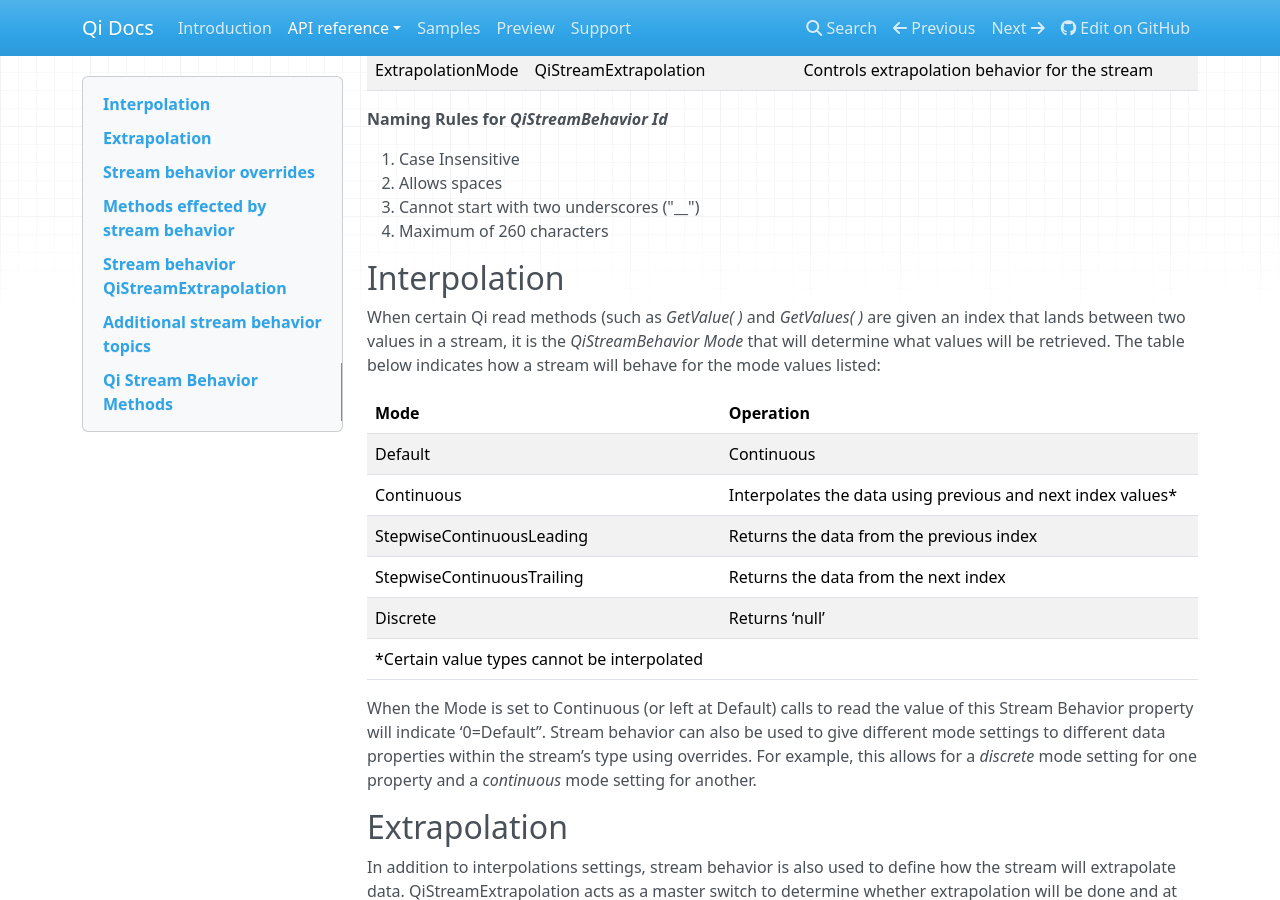
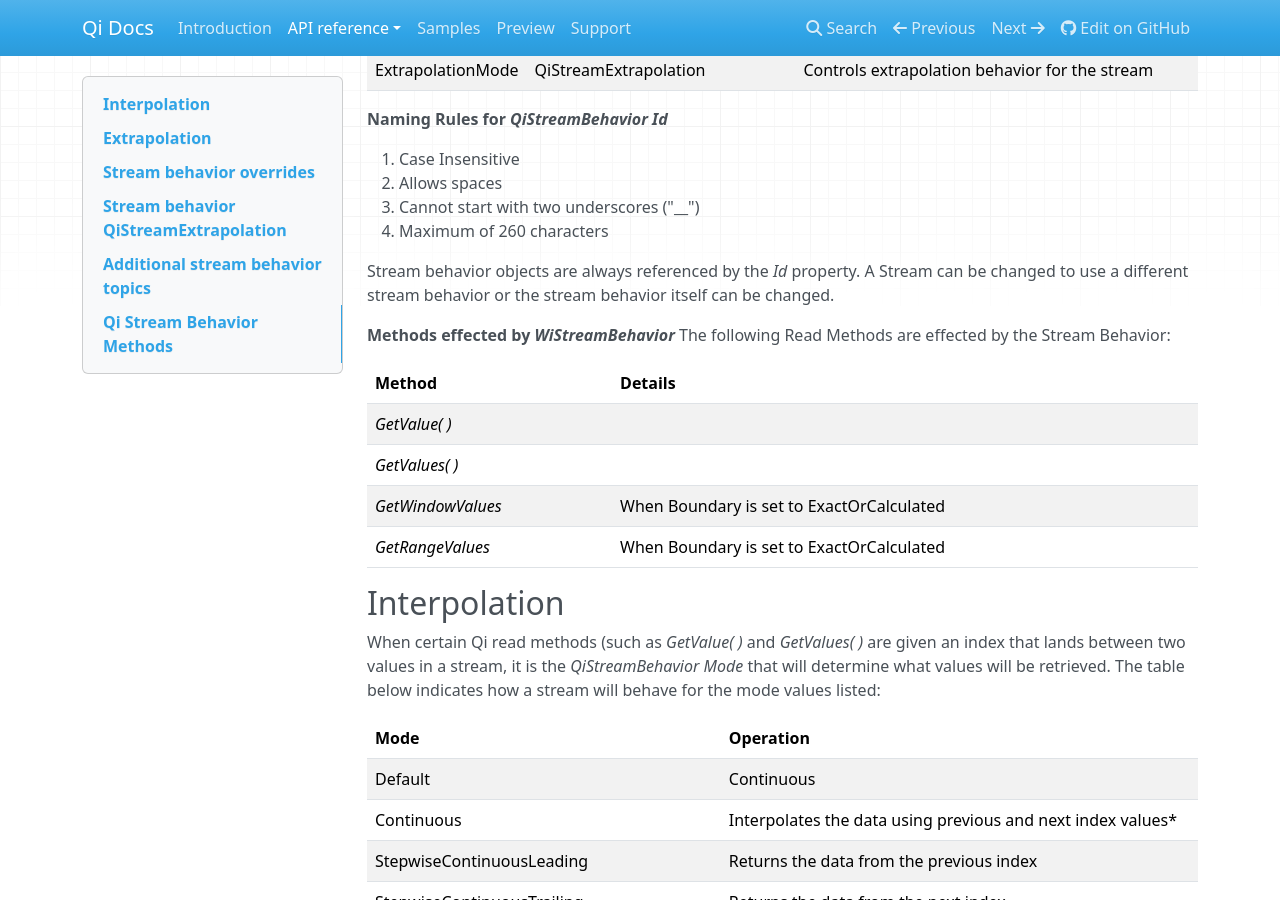
Before and after one commit to ssuryanarayanan/Qi-Docs, an MkDocs documentation site: the page built from docs/QiStreamBehaviors.md, in a window 1280 px wide and 900 px high, scrolled down 503 px. Built offline with MkDocs 1.6.1, drawn with Linux system fonts in a browser that asks for light colours; nearby versions of some CDN libraries; old or Windows-style settings are respelled for this version of MkDocs; some of the changed text lies outside the part shown.

Commit message:
Update QiStreamBehaviors.md

```diff
--- a/docs/QiStreamBehaviors.md
+++ b/docs/QiStreamBehaviors.md
@@ -16,6 +16,18 @@
 2.	Allows spaces
 3.	Cannot start with two underscores ("__")
 4.	Maximum of 260 characters
+
+Stream behavior objects are always referenced by the *Id* property. A Stream can be changed to use a different stream behavior or the stream behavior itself can be changed.
+
+__Methods effected by *WiStreamBehavior*__
+The following Read Methods are effected by the Stream Behavior:
+
+|Method|Details|
+|---|---|
+|*GetValue( )*||
+|*GetValues( )*||
+|*GetWindowValues*|When Boundary is set to ExactOrCalculated|
+|*GetRangeValues*|When Boundary is set to ExactOrCalculated|
 
 ##Interpolation
 
```
Also changed, not shown: other parts of docs/QiStreamBehaviors.md (+0 -10 lines).
